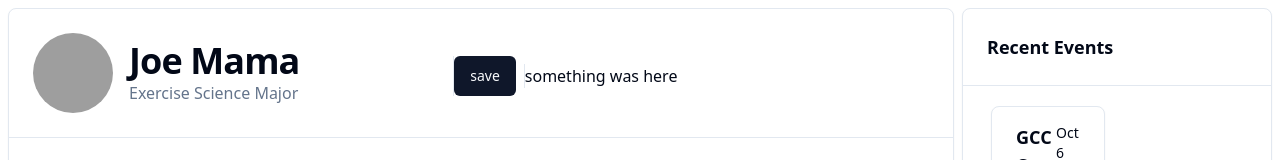
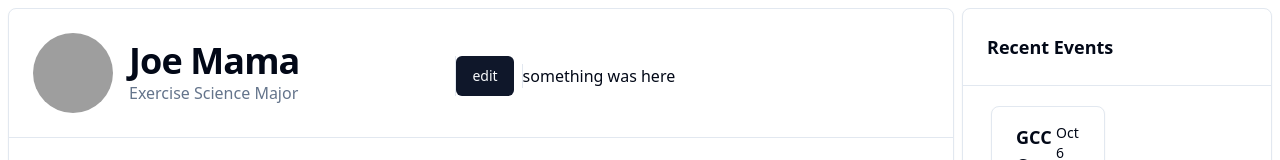
Before and after one commit to Recruit-R/RecruitR, a Next.js app: page /student/profile in a window 1280 px wide. Shown: the top 160 px of the page. Built offline with nearby package versions, Linux system fonts and the light colour scheme; grey boxes are pictures that could not be loaded.

Commit message:
some thing

```diff
--- a/app/student/profile/components/edit-button.tsx
+++ b/app/student/profile/components/edit-button.tsx
@@ -7,7 +7,7 @@ import {useState} from "react";
 export function EditButton({pressed}: {pressed: boolean}){
     const [buttonPress, setPressed] = useState<boolean>(pressed)
 
-    if(buttonPress){
+    if(!buttonPress){
         return (
             <Button onClick={() => setPressed(prevState => !prevState)}>
                 edit
@@ -16,8 +16,15 @@ export function EditButton({pressed}: {pressed: boolean}){
     }
 
     return(
-        <Button onClick={() => setPressed(prevState => !prevState)}>
-            save
-        </Button>
+        <div className="flex">
+            <div className="pr-2">
+                <Button onClick={() => setPressed(prevState => !prevState)}>
+                    save
+                </Button>
+            </div>
+            <Button onClick={() => setPressed(prevState => !prevState)}>
+                cancel
+            </Button>
+        </div>
     )
 }
```
